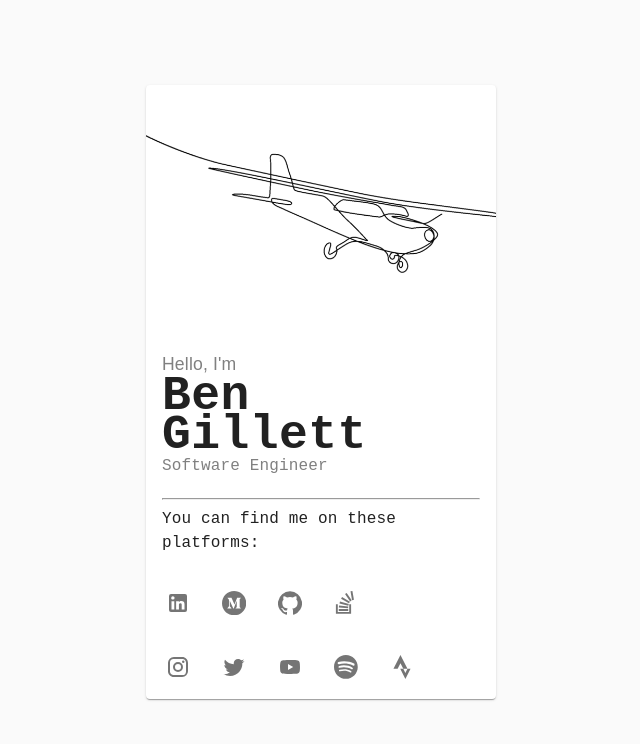
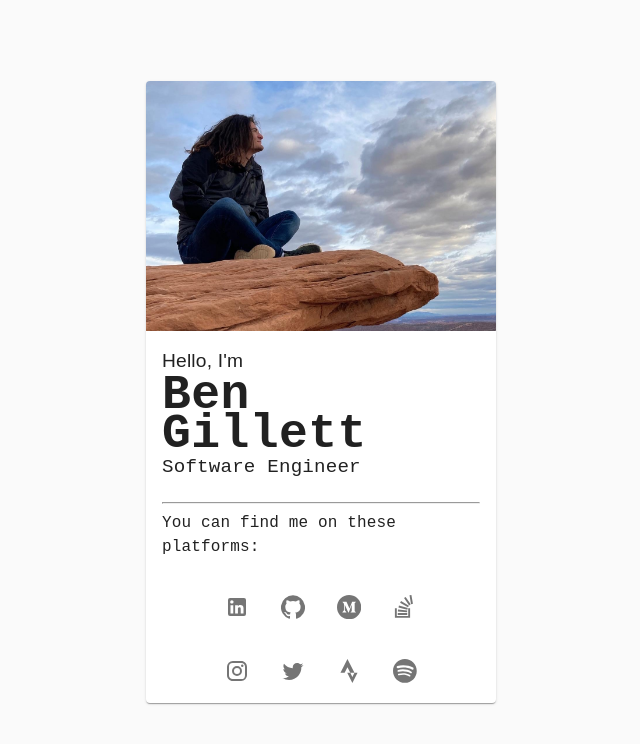
Before and after one commit to M3tanym/ben-website, a React (Create React App) app: page / in a window 1280 px wide. Shown: the top 744 px of the page, without its empty margins (319-959 px from the left). Built offline with nearby package versions, Linux system fonts and the light colour scheme.

Commit message:
New photo

```diff
--- a/public/index.html
+++ b/public/index.html
@@ -4,7 +4,6 @@
     <meta charset="utf-8" />
     <link rel="icon" href="favicon.ico" />
     <meta name="viewport" content="width=device-width, initial-scale=1" />
-    <meta name="theme-color" content="#000000" />
     <meta
       name="description"
       content="Ben Gillett"
--- a/src/App.js
+++ b/src/App.js
@@ -18,7 +18,7 @@ const LoadApp = props =>
 
 const App = () =>
 {
-  const darkMode = useMediaQuery('(prefers-color-scheme: dark)');
+  const darkMode = !useMediaQuery('(prefers-color-scheme: light)');
 
   const theme = useMemo(
       () =>
@@ -34,7 +34,7 @@ const App = () =>
       <ThemeProvider theme={theme}>
         <CssBaseline />
         <SnackbarProvider maxSnack={3} preventDuplicate>
-          <LoadApp darkMode={darkMode}/>
+        <LoadApp darkMode={darkMode}/>
         </SnackbarProvider>
       </ThemeProvider>
   );
--- a/src/Layout.js
+++ b/src/Layout.js
@@ -7,6 +7,7 @@ import CardContent from '@material-ui/core/CardContent';
 import CardMedia from '@material-ui/core/CardMedia';
 import PlaneLight from "./images/plane_light.png";
 import PlaneDark from "./images/plane_dark.png";
+import Me from "./images/me.jpg";
 
 import { Container, Grid, Typography } from "@material-ui/core";
 import { Instagram, LinkedIn, GitHub, Twitter, YouTube } from '@material-ui/icons';
@@ -21,9 +22,8 @@ const useStyles = makeStyles({
 		height: "250px"
 	},
 	intro: {
-		fontSize: "1.1rem",
-		fontFamily: "Lucida Handwriting, cursive, sans-serif",
-		color: "grey"
+		fontSize: "1.2rem",
+		fontFamily: "Lucida Handwriting, cursive, sans-serif"
 	},
 	title: {
 		fontSize: "3rem",
@@ -34,7 +34,7 @@ const useStyles = makeStyles({
 	info: {
 		marginBottom: "20px",
 		fontFamily: "monospace",
-		color: "grey"
+		fontSize: "1.2rem",
 	},
 	plat: {
 		fontFamily: "monospace"
@@ -45,7 +45,9 @@ const Layout = (props) =>
 {
 	const classes = useStyles();
 	const dm = props.darkMode;
-	const plane = dm ? PlaneDark : PlaneLight;
+	// const img = dm ? PlaneDark : PlaneLight;
+	const bg = dm ? "#303030" : "#fafafa";
+	const img = Me;
 
 	return (
 		<Container>
@@ -58,12 +60,15 @@ const Layout = (props) =>
 				spacing={2}
 				style={{height: "100vh"}}
 				>
+
+				{/*Mobile accent color (like Safari top bar)*/}
+				<meta name="theme-color" content={bg} />
 				<Grid item>
 					<Card className={classes.me}>
 						<CardMedia
 							className={classes.media}
-							image={plane}
-							title="Plane"
+							image={img}
+							title="Image"
 						/>
 						<CardContent>
 							<Typography className={classes.intro}>
@@ -80,19 +85,24 @@ const Layout = (props) =>
 								You can find me on these platforms:
 							</Typography>
 						</CardContent>
+						<div style={{ display:'flex', justifyContent:'center' }}>
 							<CardActions>
 								<LinkButton href={"https://www.linkedin.com/in/ben-gillett"} icon={<LinkedIn />}/>
+								<LinkButton href={"https://www.github.com/M3tanym"} icon={<GitHub />}/>
 								<LinkButton href={"https://medium.com/@ben-gillett"} icon={<MediumIcon />}/>
-							<LinkButton href={"https://www.github.com/M3tanym"} icon={<GitHub />}/>
 								<LinkButton href={"https://stackoverflow.com/users/13765237/ben-gillett"} icon={<StackOverflowIcon />}/>
 							</CardActions>
+						</div>
+						<div style={{ display:'flex', justifyContent:'center' }}>
 							<CardActions>
 								<LinkButton href={"https://www.instagram.com/benjamin_gillett"} icon={<Instagram />}/>
 								<LinkButton href={"https://twitter.com/BnjmnGillett"} icon={<Twitter />}/>
-							<LinkButton href={"https://www.youtube.com/channel/UCDDCEvRr9bflGGlXrbyKkHQ"} icon={<YouTube />}/>
+								{/*<LinkButton href={"https://www.youtube.com/channel/UCDDCEvRr9bflGGlXrbyKkHQ"} icon={<YouTube />}/>*/}
+								{/*YouTube account not mature enough for profile yet...*/}
+								<LinkButton href={"https://www.strava.com/athletes/42381976"} icon={<StravaIcon />}/>
 								<LinkButton href={"https://open.spotify.com/user/thesilentwatcher7"} icon={<SpotifyIcon />}/>
-							<LinkButton href={"https://www.strava.com/athletes/42381976"} icon={<StravaIcon />}/>
 							</CardActions>
+						</div>
 					</Card>
 				</Grid>
 			</Grid>
--- a/src/index.css
+++ b/src/index.css
@@ -1,4 +1,5 @@
 body {
+  overflow: hidden;
   margin: 0;
   font-family: -apple-system, BlinkMacSystemFont, 'Segoe UI', 'Roboto', 'Oxygen',
     'Ubuntu', 'Cantarell', 'Fira Sans', 'Droid Sans', 'Helvetica Neue',
```
Also changed, not shown: src/images/me.jpg (added), 1 other file (tests, documents, lock files or other folders). Lines whose indentation alone changed are shown as unchanged.
